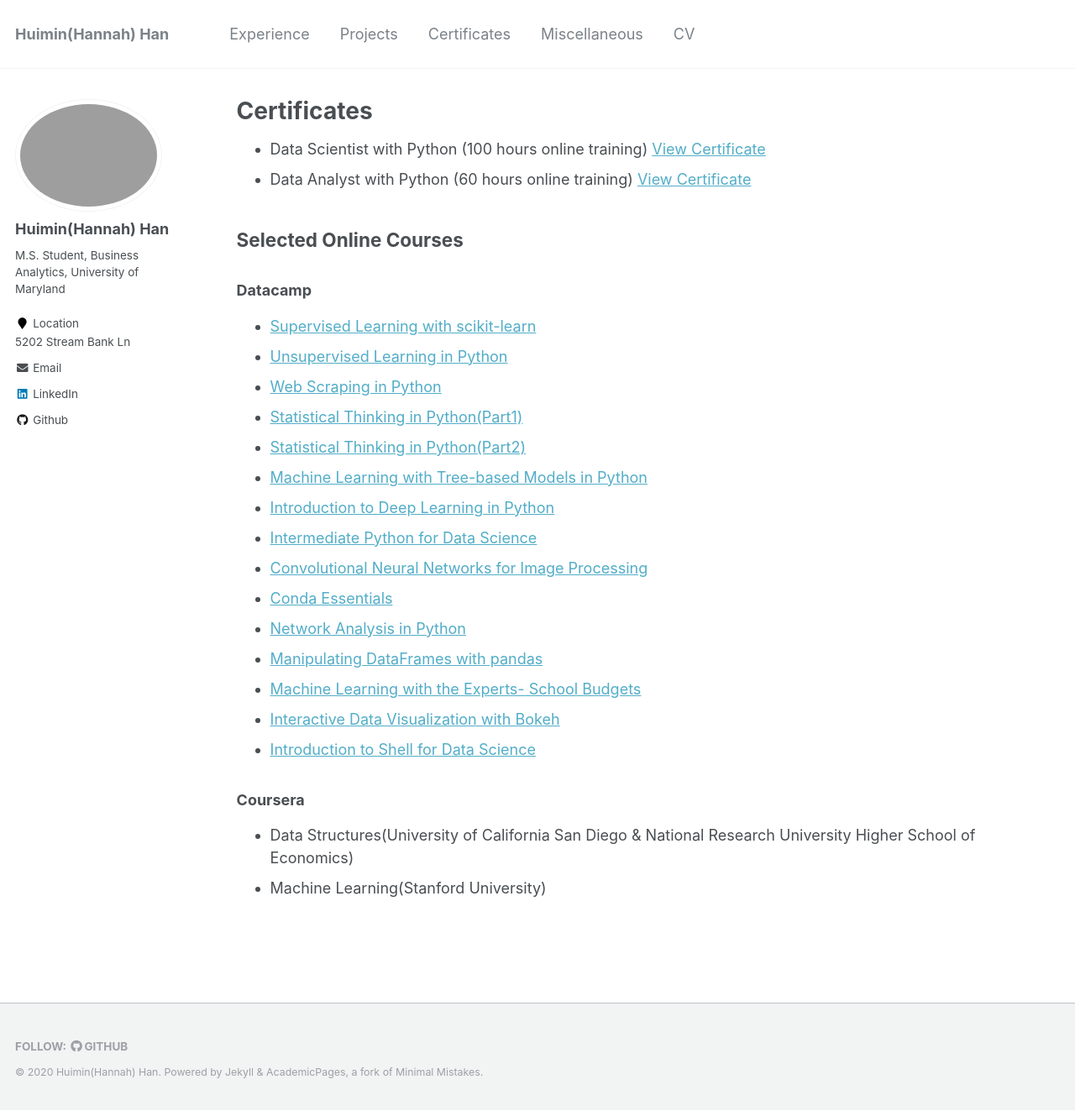
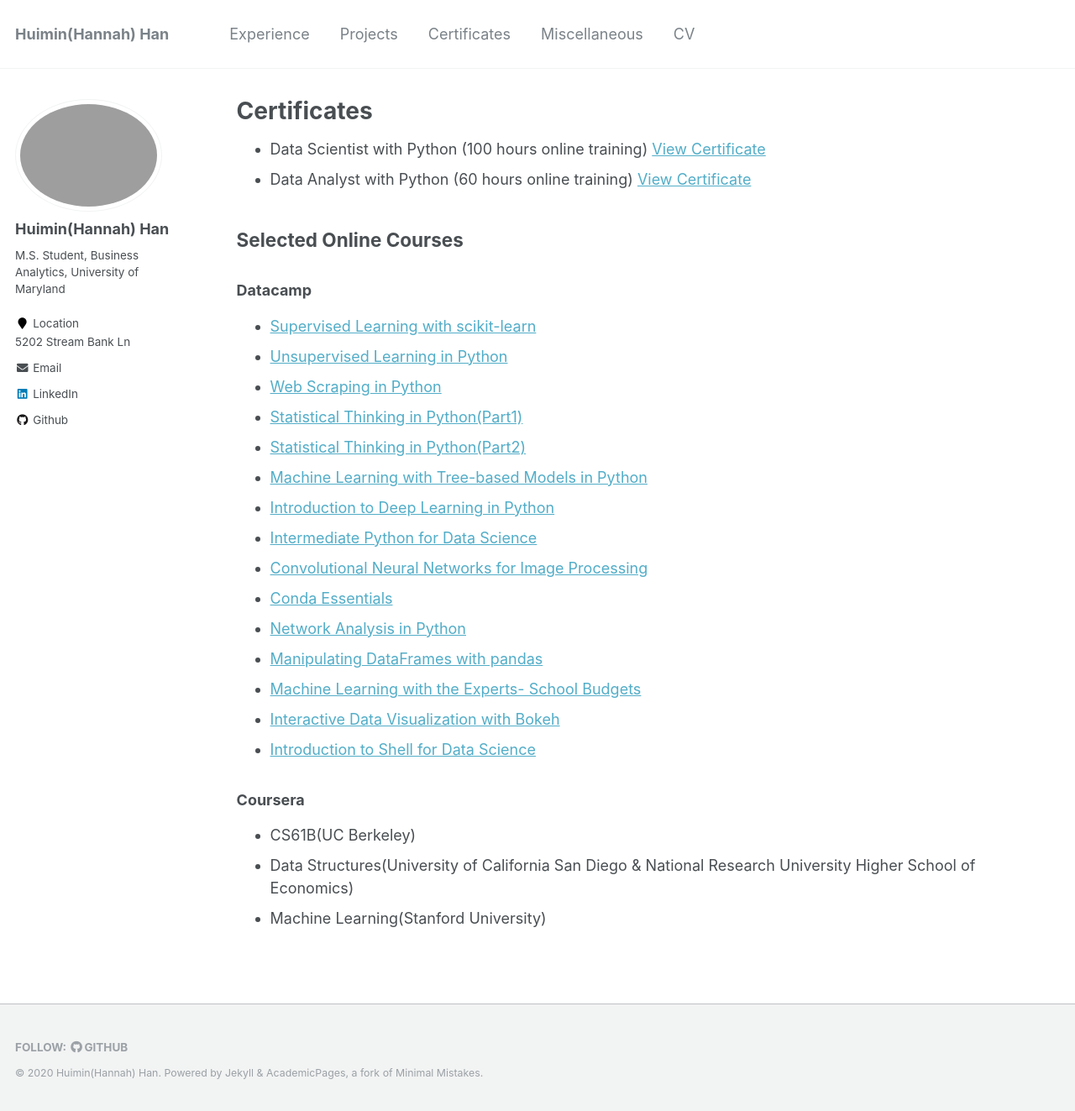
Before and after one commit to HannahHan3/HannahHan3.github.io, a Jekyll site: the page built from _pages/certificates.md, in a window 1280 px wide and 1323 px high. Shown: the whole window at 84% size. Built offline with Jekyll 4.4.1, drawn with Linux system fonts in a browser that asks for light colours.

Commit message:
Update certificates.md

```diff
--- a/_pages/certificates.md
+++ b/_pages/certificates.md
@@ -26,5 +26,6 @@
 * [Introduction to Shell for Data Science](https://hannahhan3.github.io/files/Introduction to Shell for Data Science.pdf)
 
 ### Coursera
+* CS61B(UC Berkeley)
 * Data Structures(University of California San Diego & National Research University Higher School of Economics)
 * Machine Learning(Stanford University)
```
